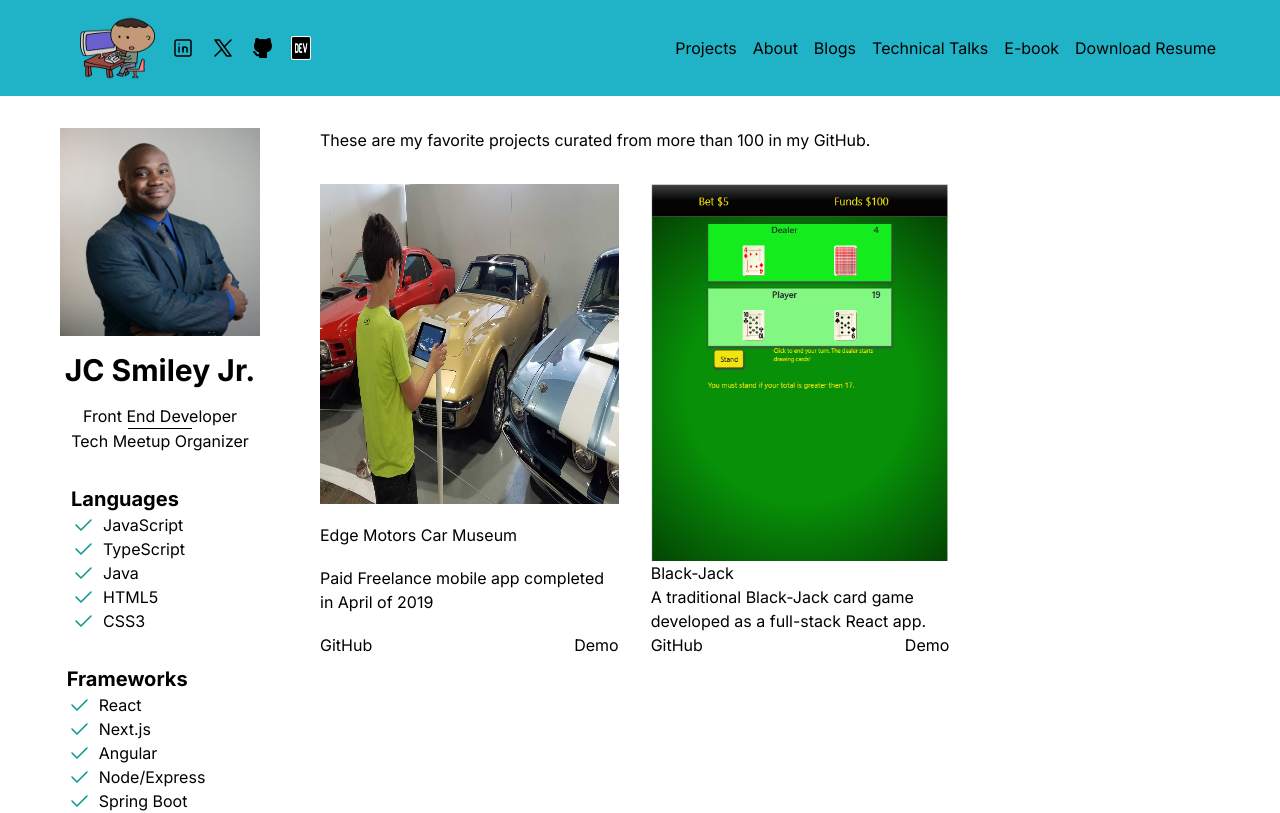
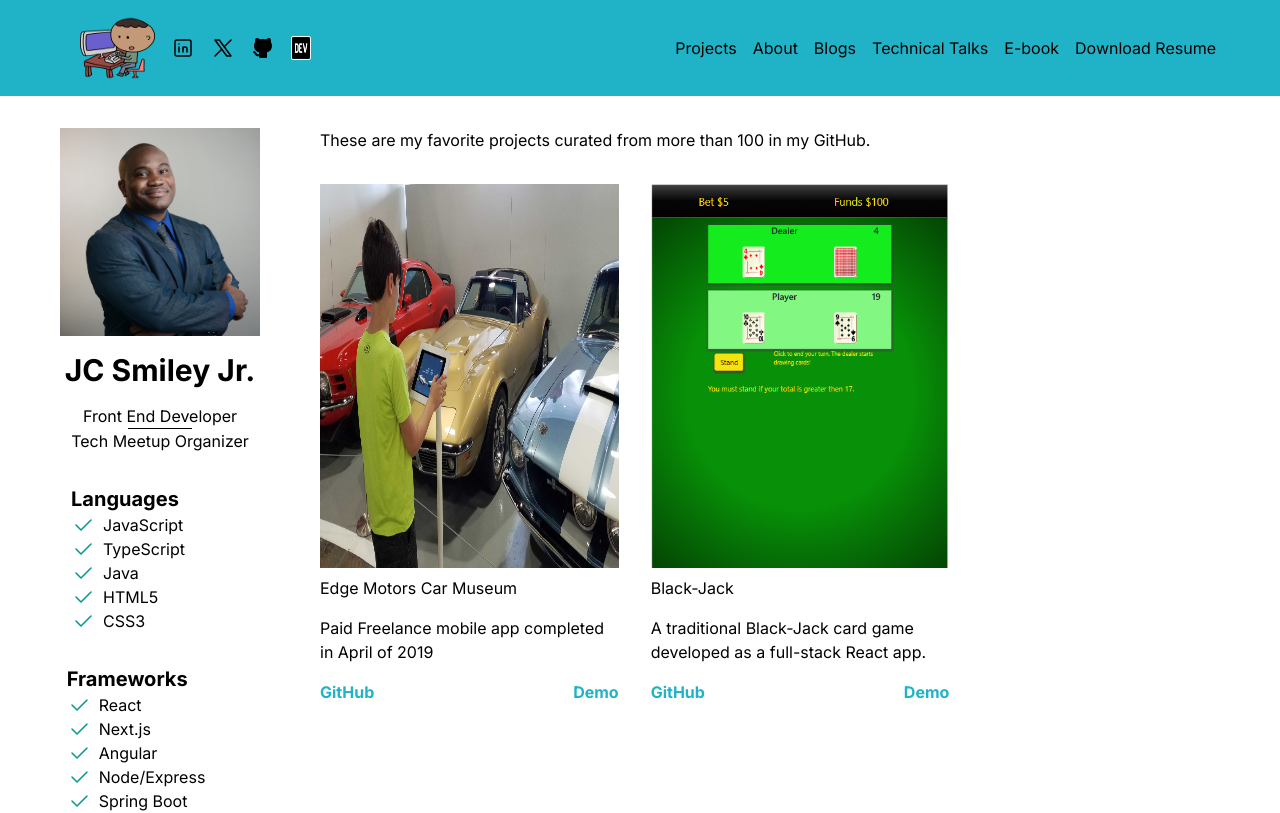
Before and after one commit to jcsmileyjr/portfolio-v4, a Next.js app: page / in a window 1280 px wide. Built offline with nearby package versions, Linux system fonts and the light colour scheme.

Commit message:
Style the Link component throughout the app

```diff
--- a/src/app/components/header/header.tsx
+++ b/src/app/components/header/header.tsx
@@ -24,7 +24,7 @@ const Header = () => {
                 <div className='flex flex-row gap-4 items-center '>
                     <Image priority={false} src={Coder} width={75} height={50} alt="" className='h-16 ml-12' />
                     {/* LinkedIn Link */}
-                    <Link href="https://www.linkedin.com/in/jcsmileyjr/" rel="noopener" target="_blank">
+                    <Link className='hover:scale-150' href="https://www.linkedin.com/in/jcsmileyjr/" rel="noopener" target="_blank">
                         <svg xmlns="http://www.w3.org/2000/svg" width="24" height="24" viewBox="0 0 24 24" stroke-width="1.5" stroke="#000000" fill="none" stroke-linecap="round" stroke-linejoin="round">
                             <path stroke="none" d="M0 0h24v24H0z" fill="none"/>
                             <path d="M4 4m0 2a2 2 0 0 1 2 -2h12a2 2 0 0 1 2 2v12a2 2 0 0 1 -2 2h-12a2 2 0 0 1 -2 -2z" />
@@ -35,7 +35,7 @@ const Header = () => {
                         </svg>
                     </Link>
                     {/* Twitter Link */}
-                    <Link href="https://twitter.com/JCSmiley4" rel="noopener" target="_blank">
+                    <Link className='hover:scale-150' href="https://twitter.com/JCSmiley4" rel="noopener" target="_blank">
                         <svg xmlns="http://www.w3.org/2000/svg" width="24" height="24" viewBox="0 0 24 24" stroke-width="1.5" stroke="#000000" fill="none" stroke-linecap="round" stroke-linejoin="round">
                             <path stroke="none" d="M0 0h24v24H0z" fill="none"/>
                             <path d="M4 4l11.733 16h4.267l-11.733 -16z" />
@@ -43,13 +43,13 @@ const Header = () => {
                         </svg>
                     </Link>
                     {/* GitHub Link */}
-                    <Link href="https://github.com/jcsmileyjr" rel="noopener" target="_blank">
+                    <Link className='hover:scale-150' href="https://github.com/jcsmileyjr" rel="noopener" target="_blank">
                         <svg xmlns="http://www.w3.org/2000/svg" width="24" height="24" viewBox="0 0 24 24" stroke-width="1.5" stroke="#000000" fill="none" stroke-linecap="round" stroke-linejoin="round">
                             <path stroke="none" d="M0 0h24v24H0z" fill="none"/>
                             <path d="M5.315 2.1c.791 -.113 1.9 .145 3.333 .966l.272 .161l.16 .1l.397 -.083a13.3 13.3 0 0 1 4.59 -.08l.456 .08l.396 .083l.161 -.1c1.385 -.84 2.487 -1.17 3.322 -1.148l.164 .008l.147 .017l.076 .014l.05 .011l.144 .047a1 1 0 0 1 .53 .514a5.2 5.2 0 0 1 .397 2.91l-.047 .267l-.046 .196l.123 .163c.574 .795 .93 1.728 1.03 2.707l.023 .295l.007 .272c0 3.855 -1.659 5.883 -4.644 6.68l-.245 .061l-.132 .029l.014 .161l.008 .157l.004 .365l-.002 .213l-.003 3.834a1 1 0 0 1 -.883 .993l-.117 .007h-6a1 1 0 0 1 -.993 -.883l-.007 -.117v-.734c-1.818 .26 -3.03 -.424 -4.11 -1.878l-.535 -.766c-.28 -.396 -.455 -.579 -.589 -.644l-.048 -.019a1 1 0 0 1 .564 -1.918c.642 .188 1.074 .568 1.57 1.239l.538 .769c.76 1.079 1.36 1.459 2.609 1.191l.001 -.678l-.018 -.168a5.03 5.03 0 0 1 -.021 -.824l.017 -.185l.019 -.12l-.108 -.024c-2.976 -.71 -4.703 -2.573 -4.875 -6.139l-.01 -.31l-.004 -.292a5.6 5.6 0 0 1 .908 -3.051l.152 -.222l.122 -.163l-.045 -.196a5.2 5.2 0 0 1 .145 -2.642l.1 -.282l.106 -.253a1 1 0 0 1 .529 -.514l.144 -.047l.154 -.03z" stroke-width="0" fill="currentColor" />
                         </svg>
                     </Link>
-                    <Link href="https://dev.to/jcsmileyjr" rel="noopener" target="_blank">
+                    <Link className='hover:scale-150' href="https://dev.to/jcsmileyjr" rel="noopener" target="_blank">
                         <Image priority={false} src={Devto} width={20} height={5} alt="" className='h-6' />
                     </Link>
                 </div>
@@ -65,12 +65,12 @@ const Header = () => {
 
         {/* Possible use for transitions: transition-opacity duration-1000 ease-in-out opacity-100 */}
             <div className={`${size > 650 ? 'flex md:flex-row gap-2 md:gap-4 mt-4 md:mt-0 md:mr-8 items-center flex-col' : isMenuOpen ? 'flex flex-col gap-2 mt-4 items-center' : 'hidden'}`}>
-                <Link href="/"><span className='text-white'>Projects</span></Link>
-                <Link href="/">About</Link>
-                <Link href="/">Blogs</Link>
-                <Link href="/">Technical Talks</Link>
-                <Link href="https://jcsmileyjr.gumroad.com/l/breakingIntoTech" rel="noopener" target="_blank">E-book</Link>
-                <Link href="/">Download Resume</Link>
+                <Link className='hover:underline' href="/"><span className='text-white'>Projects</span></Link>
+                <Link className='hover:underline' href="/">About</Link>
+                <Link className='hover:underline' href="/">Blogs</Link>
+                <Link className='hover:underline' href="/">Technical Talks</Link>
+                <Link className='hover:underline' href="https://jcsmileyjr.gumroad.com/l/breakingIntoTech" rel="noopener" target="_blank">E-book</Link>
+                <Link className='hover:underline' href="/">Download Resume</Link>
             </div>
         </section>
     )
--- a/src/app/components/project/project.tsx
+++ b/src/app/components/project/project.tsx
@@ -1,7 +1,7 @@
 import ProjectType from '../../types/project';
 import Image from 'next/image';
 import Link from 'next/link';
-import edgeMotors from '../../images/project-images/edge-motors-1.jpg';
+import edgeMotors from '../../images/project-images/edge-motors.jpg';
 import blackjack from '../../images/project-images/blackjack3.png';
 
 const Project = ({project}: {project: ProjectType}) => {
@@ -9,20 +9,20 @@ const Project = ({project}: {project: ProjectType}) => {
         <article className='min-h-max flex flex-col justify-between'>
             {/* Feature a video - Future feature */}
             {/* Feature a image */}
-            {project.picture === 'edgeMotors' && <Image src={edgeMotors} alt="" width={200} height={200} className='h-auto min-h-80 min-w-full' /> }
-            {project.picture === 'blackjack' && <Image src={blackjack} alt="" width={200} height={200} className='h-auto min-h-80 w-full' /> }
+            {project.picture === 'edgeMotors' && <Image src={edgeMotors} alt="" width={200} height={200} className='h-96 w-96' /> }
+            {project.picture === 'blackjack' && <Image src={blackjack} alt="" width={200} height={200} className='h-96 w-96' /> }
 
 
             {/* Feature title */}
-            <h3>{project.title}</h3>
+            <h3 className='mt-2'>{project.title}</h3>
 
             {/* Feature content */}
-            <p>{project.description}</p>
+            <p className='mt-4'>{project.description}</p>
 
             {/* Feature Github link & demo link side by side */}
-            <div className="flex flex-row justify-between">
-                <Link href={project.github} rel="noopener" target="_blank">GitHub </Link>
-                <Link href={project.demo} rel="noopener" target="_blank">Demo </Link>
+            <div className="flex flex-row justify-between mt-4">
+                <Link className='hover:underline' style={{color: '#20B3C7', fontWeight: 'bold'}} href={project.github} rel="noopener" target="_blank">GitHub </Link>
+                <Link className='hover:underline' style={{color: '#20B3C7', fontWeight: 'bold'}} href={project.demo} rel="noopener" target="_blank">Demo </Link>
             </div>
         </article>
     );
```
